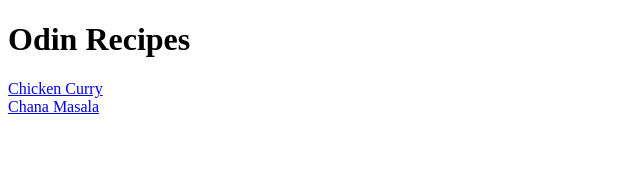
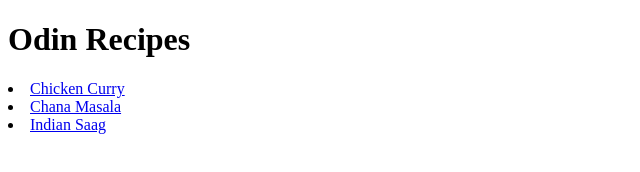
Before and after one commit to kishorevarma18/odin-recipes, a plain HTML site: page index.html in a window 1280 px wide. Shown: the whole page, without its empty margins (0-640 px from the left). Drawn offline with Linux system fonts and the light colour scheme.

Commit message:
Modified and added new recipe into Odin Recipes

```diff
--- a/index.html
+++ b/index.html
@@ -10,8 +10,10 @@
         <h1>
             Odin Recipes
         </h1>
-        <a href="./recipes/chickencurry.html">Chicken Curry</a>
-        <br>
-        <a href="./recipes/chanamasala.html">Chana Masala</a>
+        <uo>
+        <li><a href="./recipes/chickencurry.html">Chicken Curry</a></li>
+        <li><a href="./recipes/chanamasala.html">Chana Masala</a></li>
+        <li><a href="./recipes/indiansaag.html">Indian Saag</a></li>
+        </uo>
     </body>
 </html>
```
